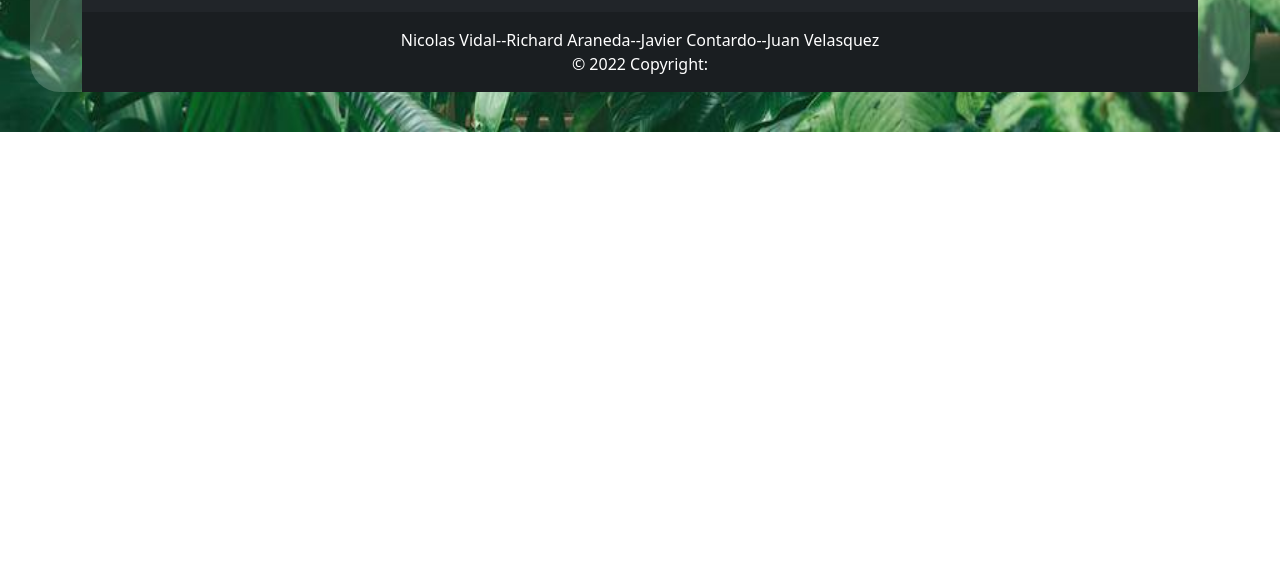
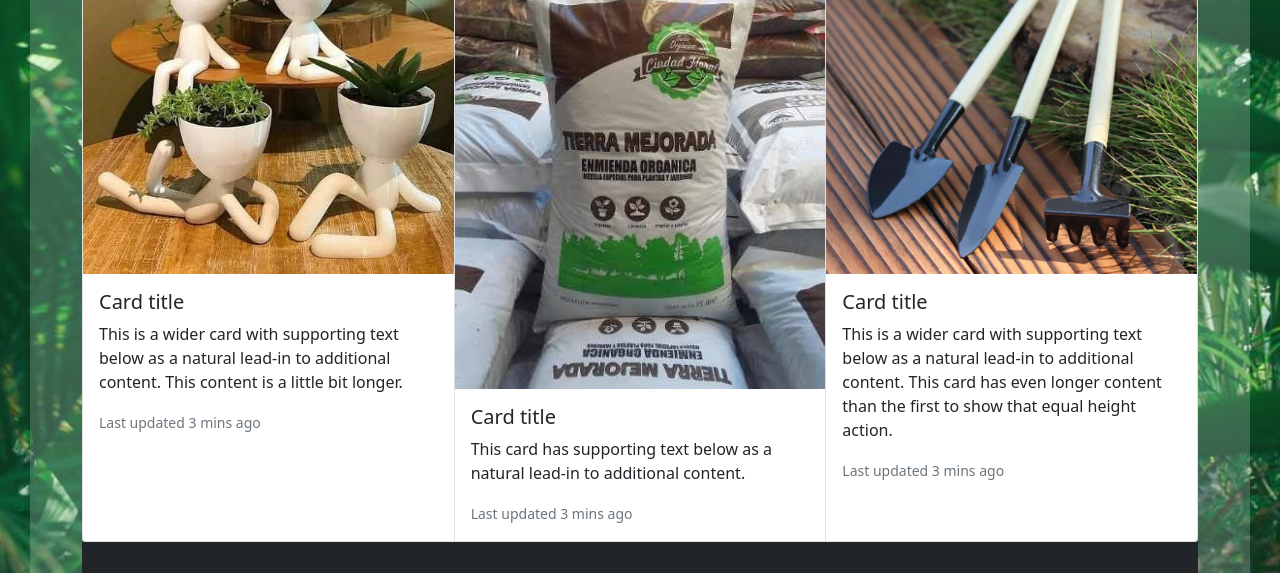
Before and after one commit to ItaruHachida/Experiencia1_Vidal-Contardo-Velasquez-Araneda-Seccion006D, a plain HTML site: page galeriaDeFotos.html in a window 1280 px wide. Shown: the part 1014-1587 px from the top of the page. Before the commit the page ends 1146 px from the top, so only its background shows below. Drawn offline with nearby package versions, Linux system fonts and the light colour scheme; a web font is replaced by a local one.

Commit message:
6 imagenes

```diff
--- a/galeriaDeFotos.html
+++ b/galeriaDeFotos.html
@@ -64,9 +64,9 @@
     <p class="page-description text-center">Grid Layout With Zoom Effect</p>
 
     <div class="tz-gallery">
-
+      <div calss="row">
         <div class="card-group">
-            <div class="card" id="prueba">
+            <div class="card mx-auto">
               <img src="imagen/macetas animadas.jpg " class="card-img-top" width="30px">
               <div class="card-body">
                 <h5 class="card-title">Card title</h5>
@@ -74,22 +74,56 @@
                 <p class="card-text"><small class="text-muted">Last updated 3 mins ago</small></p>
               </div>
             </div>
-            <div class="card">
-              <img src="imagen/tierra.jpg" class="card-img-top" width="30px">
+            <div class="card mx-auto">
+              <img src="imagen/tierra.jpg" class="card-img-top " width="30px">
               <div class="card-body">
                 <h5 class="card-title">Card title</h5>
                 <p class="card-text">This card has supporting text below as a natural lead-in to additional content.</p>
                 <p class="card-text"><small class="text-muted">Last updated 3 mins ago</small></p>
               </div>
             </div>
-            <div class="card">
-              <img src="imagen/implementos.jpg" class="card-img-top" alt="...">
+            <div class="card ">
+              <img src="imagen/implementos.png " class="card-img-top " width="30px">
               <div class="card-body">
                 <h5 class="card-title">Card title</h5>
                 <p class="card-text">This is a wider card with supporting text below as a natural lead-in to additional content. This card has even longer content than the first to show that equal height action.</p>
                 <p class="card-text"><small class="text-muted">Last updated 3 mins ago</small></p>
               </div>
           </div>
+        </div>
+        <div calss="row">
+          <div class="card-group">
+            <div class="card mx-auto">
+              <img src="imagen/macetas animadas.jpg " class="card-img-top" width="30px">
+              <div class="card-body">
+                <h5 class="card-title">Card title</h5>
+                <p class="card-text">This is a wider card with supporting text below as a natural lead-in to additional content. This content is a little bit longer.</p>
+                <p class="card-text"><small class="text-muted">Last updated 3 mins ago</small></p>
+              </div>
+            </div>
+            <div class="card mx-auto">
+              <img src="imagen/tierra.jpg" class="card-img-top " width="30px">
+              <div class="card-body">
+                <h5 class="card-title">Card title</h5>
+                <p class="card-text">This card has supporting text below as a natural lead-in to additional content.</p>
+                <p class="card-text"><small class="text-muted">Last updated 3 mins ago</small></p>
+              </div>
+            </div>
+            <div class="card ">
+              <img src="imagen/implementos.png " class="card-img-top " width="30px">
+              <div class="card-body">
+                <h5 class="card-title">Card title</h5>
+                <p class="card-text">This is a wider card with supporting text below as a natural lead-in to additional content. This card has even longer content than the first to show that equal height action.</p>
+                <p class="card-text"><small class="text-muted">Last updated 3 mins ago</small></p>
+              </div>
+          </div>
+
+
+
+
+
+
+        </div>
 
 
 
```
